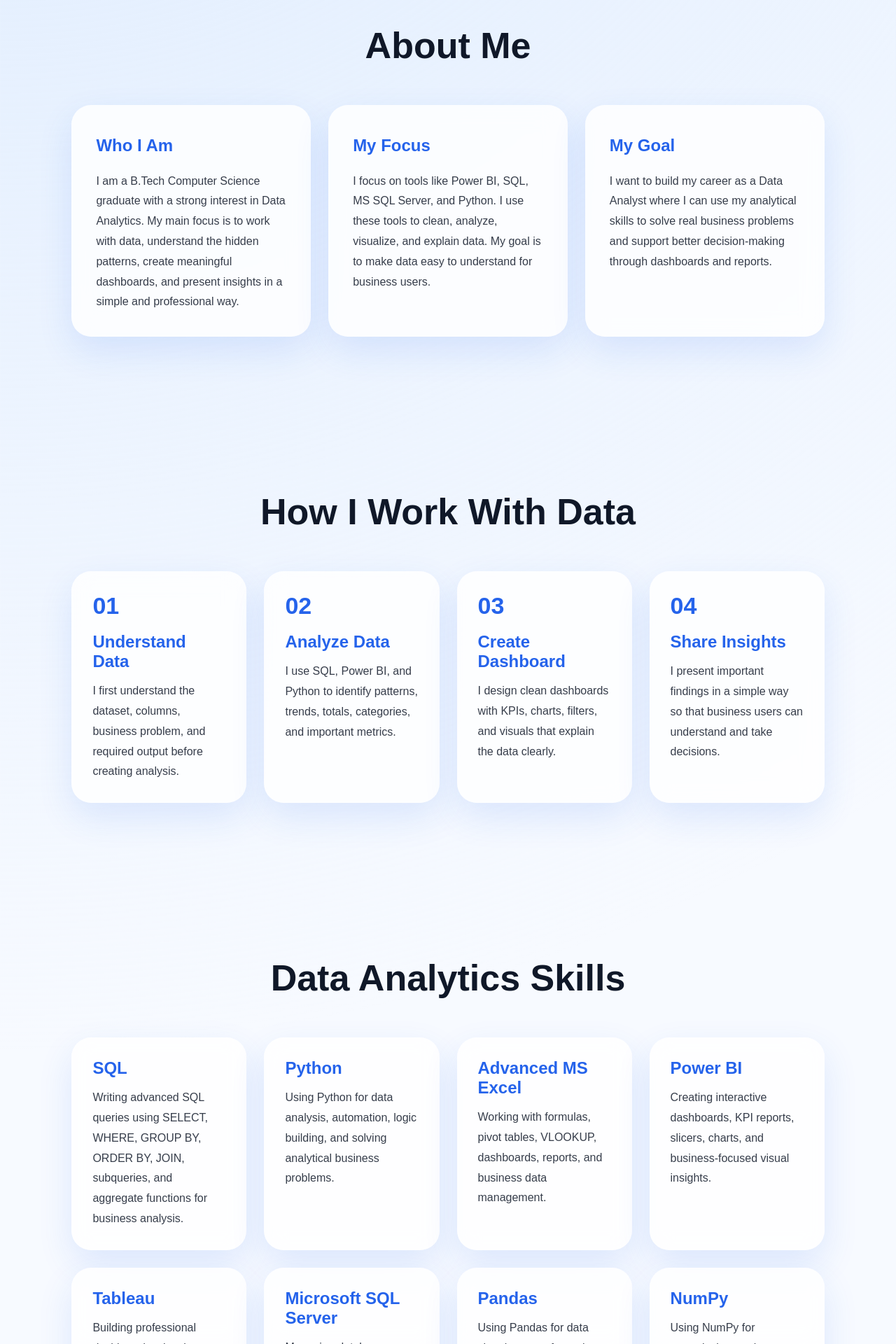
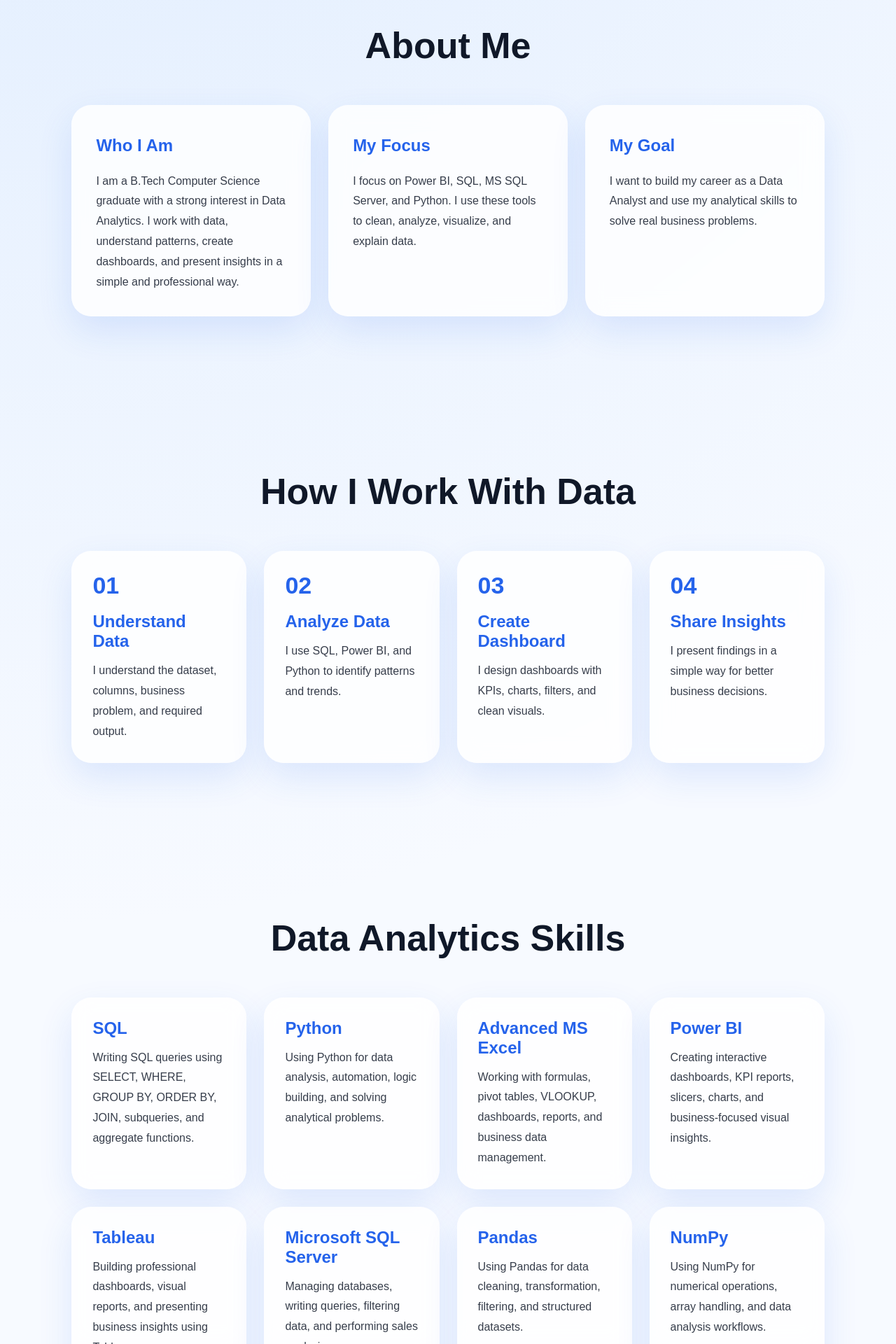
Before and after one commit to iam-shubhamm/My-portfolio, a Next.js app: page / in a window 1280 px wide. Shown: the part 880-2800 px from the top of the page at 70% size. Built offline with nearby package versions, Linux system fonts and the light colour scheme.

Commit message:
Refactor scroll handling and update skills section

```diff
--- a/app/page.tsx
+++ b/app/page.tsx
@@ -4,33 +4,49 @@ import { useEffect, useState } from "react";
 
 export default function Home() {
   const [dark, setDark] = useState(false);
+  const [activeSection, setActiveSection] = useState("home");
 
   useEffect(() => {
     const revealItems = document.querySelectorAll(".reveal");
 
-    const revealOnScroll = () => {
+    const handleScroll = () => {
       revealItems.forEach((item) => {
         const top = item.getBoundingClientRect().top;
         if (top < window.innerHeight - 100) {
           item.classList.add("active");
         }
       });
+
+      const sections = ["home", "about", "whatido", "skills", "projects", "contact"];
+
+      sections.forEach((id) => {
+        const section = document.getElementById(id);
+
+        if (section) {
+          const top = section.offsetTop - 180;
+          const height = section.offsetHeight;
+
+          if (window.scrollY >= top && window.scrollY < top + height) {
+            setActiveSection(id);
+          }
+        }
+      });
     };
 
-    window.addEventListener("scroll", revealOnScroll);
-    revealOnScroll();
+    window.addEventListener("scroll", handleScroll);
+    handleScroll();
 
-    return () => window.removeEventListener("scroll", revealOnScroll);
+    return () => window.removeEventListener("scroll", handleScroll);
   }, []);
 
   const skills = [
     {
       title: "SQL",
-    desc: "Writing advanced SQL queries using SELECT, WHERE, GROUP BY, ORDER BY, JOIN, subqueries, and aggregate functions for business analysis.",
+      desc: "Writing SQL queries using SELECT, WHERE, GROUP BY, ORDER BY, JOIN, subqueries, and aggregate functions.",
     },
     {
       title: "Python",
-    desc: "Using Python for data analysis, automation, logic building, and solving analytical business problems.",
+      desc: "Using Python for data analysis, automation, logic building, and solving analytical problems.",
     },
     {
       title: "Advanced MS Excel",
@@ -46,45 +62,34 @@ export default function Home() {
     },
     {
       title: "Microsoft SQL Server",
-    desc: "Managing databases, writing queries, extracting records, filtering data, and performing sales analysis.",
+      desc: "Managing databases, writing queries, filtering data, and performing sales analysis.",
     },
     {
       title: "Pandas",
-    desc: "Using Pandas for data cleaning, transformation, filtering, and handling structured datasets efficiently.",
+      desc: "Using Pandas for data cleaning, transformation, filtering, and structured datasets.",
     },
     {
       title: "NumPy",
-    desc: "Using NumPy for numerical operations, array handling, and supporting data analysis workflows.",
+      desc: "Using NumPy for numerical operations, array handling, and data analysis workflows.",
     },
     {
       title: "Data Cleaning",
-    desc: "Removing errors, duplicates, null values, and preparing raw datasets for accurate analysis.",
+      desc: "Removing errors, duplicates, null values, and preparing raw datasets for analysis.",
     },
     {
       title: "EDA",
-    desc: "Performing Exploratory Data Analysis to understand patterns, trends, and relationships in data.",
+      desc: "Performing Exploratory Data Analysis to understand patterns, trends, and relationships.",
     },
     {
       title: "Data Storytelling",
-    desc: "Presenting data insights clearly through visuals and reports for business understanding and decisions.",
+      desc: "Presenting data insights clearly through visuals and reports.",
     },
     {
       title: "Dashboard Development",
-    desc: "Designing clean, interactive, and professional dashboards for data reporting and business tracking.",
-  },
-  {
-    title: "KPI Design",
-    desc: "Creating Key Performance Indicators to measure business performance and support decision-making.",
-  },
-  {
-    title: "Decision Trees",
-    desc: "Using decision tree models for prediction projects and machine learning-based problem solving.",
-  },
-  {
-    title: "Scikit-learn",
-    desc: "Using Scikit-learn for machine learning models, preprocessing, training, and prediction tasks.",
+      desc: "Designing clean, interactive, and professional dashboards.",
     },
   ];
+
   const projects = [
     {
       title: "Pizza Sales Analysis Dashboard",
@@ -94,7 +99,6 @@ export default function Home() {
         "Analyzed pizza sales data using MS SQL Server and Power BI.",
         "Tracked revenue, total orders, average order value, and sales performance.",
         "Created visuals for best-selling pizzas, sales trends, and category performance.",
-        "Focused on business insights that can help improve sales decisions.",
       ],
     },
     {
@@ -105,7 +109,6 @@ export default function Home() {
         "Created a Power BI dashboard to analyze customer churn behavior.",
         "Identified churn patterns using interactive charts and filters.",
         "Presented customer retention insights in a clean dashboard format.",
-        "Focused on helping businesses understand why customers may leave.",
       ],
     },
     {
@@ -116,7 +119,6 @@ export default function Home() {
         "Built a movie recommendation system using Python.",
         "Used similarity logic to suggest related movies.",
         "Created an interactive user interface using Streamlit.",
-        "Designed the project to show practical Python and project-building skills.",
       ],
     },
   ];
@@ -139,27 +141,54 @@ export default function Home() {
       </div>
 
       <nav className="navbar">
+        <div className="brand">
+          <div className="brand-icon">S</div>
+
           <h2 className="logo">
             Shubham<span>.</span>
           </h2>
+        </div>
 
         <div className="nav-links">
-          <a href="#home">Home</a>
-          <a href="#about">About</a>
-          <a href="#whatido">What I Do</a>
-          <a href="#skills">Skills</a>
-          <a href="#projects">Projects</a>
-          <a href="#contact">Contact</a>
+          <a className={activeSection === "home" ? "active-link" : ""} href="#home">
+            Home
+          </a>
+
+          <a className={activeSection === "about" ? "active-link" : ""} href="#about">
+            About
+          </a>
+
+          <a className={activeSection === "whatido" ? "active-link" : ""} href="#whatido">
+            What I Do
+          </a>
+
+          <a className={activeSection === "skills" ? "active-link" : ""} href="#skills">
+            Skills
+          </a>
+
+          <a className={activeSection === "projects" ? "active-link" : ""} href="#projects">
+            Projects
+          </a>
+
+          <a className={activeSection === "contact" ? "active-link" : ""} href="#contact">
+            Contact
+          </a>
         </div>
 
+        <div className="nav-actions">
           <button onClick={() => setDark(!dark)} className="theme-btn">
-          {dark ? "☀️" : "🌙"}
+            {dark ? "🌙" : "☀️"}
           </button>
+
+          <a href="#contact" className="connect-btn">
+            Let&apos;s Connect <span>→</span>
+          </a>
+        </div>
       </nav>
 
       <section id="home" className="hero">
         <div className="hero-text reveal">
-          <p className="tag">Data Analyst </p>
+          <p className="tag">Data Analyst</p>
 
           <h1>
             Hi, I&apos;m <span>Shubham Singh</span>
@@ -167,15 +196,15 @@ export default function Home() {
 
           <p>
             I am a Data Analyst focused on Power BI, SQL, MS SQL Server, Python,
-            dashboard creation, data visualization, and business insights. I
-            enjoy transforming raw data into clear reports and useful
-            decision-making insights.
+            dashboard creation, data visualization, and business insights. I enjoy
+            transforming raw data into clear reports and useful decision-making insights.
           </p>
 
           <div className="buttons">
             <a href="#projects" className="btn primary">
               View My Projects
             </a>
+
             <a href="#contact" className="btn secondary">
               Contact Me
             </a>
@@ -243,7 +272,6 @@ export default function Home() {
 
       <section id="about" className="section">
         <div className="title reveal">
-          <p></p>
           <h2>About Me</h2>
         </div>
 
@@ -252,27 +280,24 @@ export default function Home() {
             <h3>Who I Am</h3>
             <p>
               I am a B.Tech Computer Science graduate with a strong interest in
-              Data Analytics. My main focus is to work with data, understand the
-              hidden patterns, create meaningful dashboards, and present insights
-              in a simple and professional way.
+              Data Analytics. I work with data, understand patterns, create dashboards,
+              and present insights in a simple and professional way.
             </p>
           </div>
 
           <div className="about-card">
             <h3>My Focus</h3>
             <p>
-              I focus on tools like Power BI, SQL, MS SQL Server, and Python. I
-              use these tools to clean, analyze, visualize, and explain data.
-              My goal is to make data easy to understand for business users.
+              I focus on Power BI, SQL, MS SQL Server, and Python. I use these tools
+              to clean, analyze, visualize, and explain data.
             </p>
           </div>
 
           <div className="about-card">
             <h3>My Goal</h3>
             <p>
-              I want to build my career as a Data Analyst where I can use my
-              analytical skills to solve real business problems and support
-              better decision-making through dashboards and reports.
+              I want to build my career as a Data Analyst and use my analytical skills
+              to solve real business problems.
             </p>
           </div>
         </div>
@@ -280,7 +305,6 @@ export default function Home() {
 
       <section id="whatido" className="section">
         <div className="title reveal">
-          <p></p>
           <h2>How I Work With Data</h2>
         </div>
 
@@ -288,44 +312,31 @@ export default function Home() {
           <div className="process-card reveal">
             <span>01</span>
             <h3>Understand Data</h3>
-            <p>
-              I first understand the dataset, columns, business problem, and
-              required output before creating analysis.
-            </p>
+            <p>I understand the dataset, columns, business problem, and required output.</p>
           </div>
 
           <div className="process-card reveal">
             <span>02</span>
             <h3>Analyze Data</h3>
-            <p>
-              I use SQL, Power BI, and Python to identify patterns, trends,
-              totals, categories, and important metrics.
-            </p>
+            <p>I use SQL, Power BI, and Python to identify patterns and trends.</p>
           </div>
 
           <div className="process-card reveal">
             <span>03</span>
             <h3>Create Dashboard</h3>
-            <p>
-              I design clean dashboards with KPIs, charts, filters, and visuals
-              that explain the data clearly.
-            </p>
+            <p>I design dashboards with KPIs, charts, filters, and clean visuals.</p>
           </div>
 
           <div className="process-card reveal">
             <span>04</span>
             <h3>Share Insights</h3>
-            <p>
-              I present important findings in a simple way so that business
-              users can understand and take decisions.
-            </p>
+            <p>I present findings in a simple way for better business decisions.</p>
           </div>
         </div>
       </section>
 
       <section id="skills" className="section">
         <div className="title reveal">
-          <p></p>
           <h2>Data Analytics Skills</h2>
         </div>
 
@@ -341,7 +352,6 @@ export default function Home() {
 
       <section className="section">
         <div className="title reveal">
-          <p></p>
           <h2>Tools I Use</h2>
         </div>
 
@@ -363,7 +373,6 @@ export default function Home() {
 
       <section id="projects" className="section">
         <div className="title reveal">
-          <p></p>
           <h2>My Data Projects</h2>
         </div>
 
@@ -397,7 +406,6 @@ export default function Home() {
 
       <section className="section">
         <div className="title reveal">
-          <p></p>
           <h2>Highlights</h2>
         </div>
 
@@ -413,7 +421,6 @@ export default function Home() {
 
       <section id="contact" className="section contact">
         <div className="title reveal">
-          <p></p>
           <h2>Let&apos;s Connect</h2>
         </div>
 
@@ -421,9 +428,7 @@ export default function Home() {
           <div className="contact-text">
             <h3>Want to connect with me?</h3>
             <p>
-              You can contact me through Gmail, GitHub, or LinkedIn. Click on
-              the Gmail card and it will directly open Gmail compose with my
-              email filled.
+              You can contact me through Gmail, GitHub, or LinkedIn.
             </p>
           </div>
 
```
Lines whose indentation alone changed are shown as unchanged.
